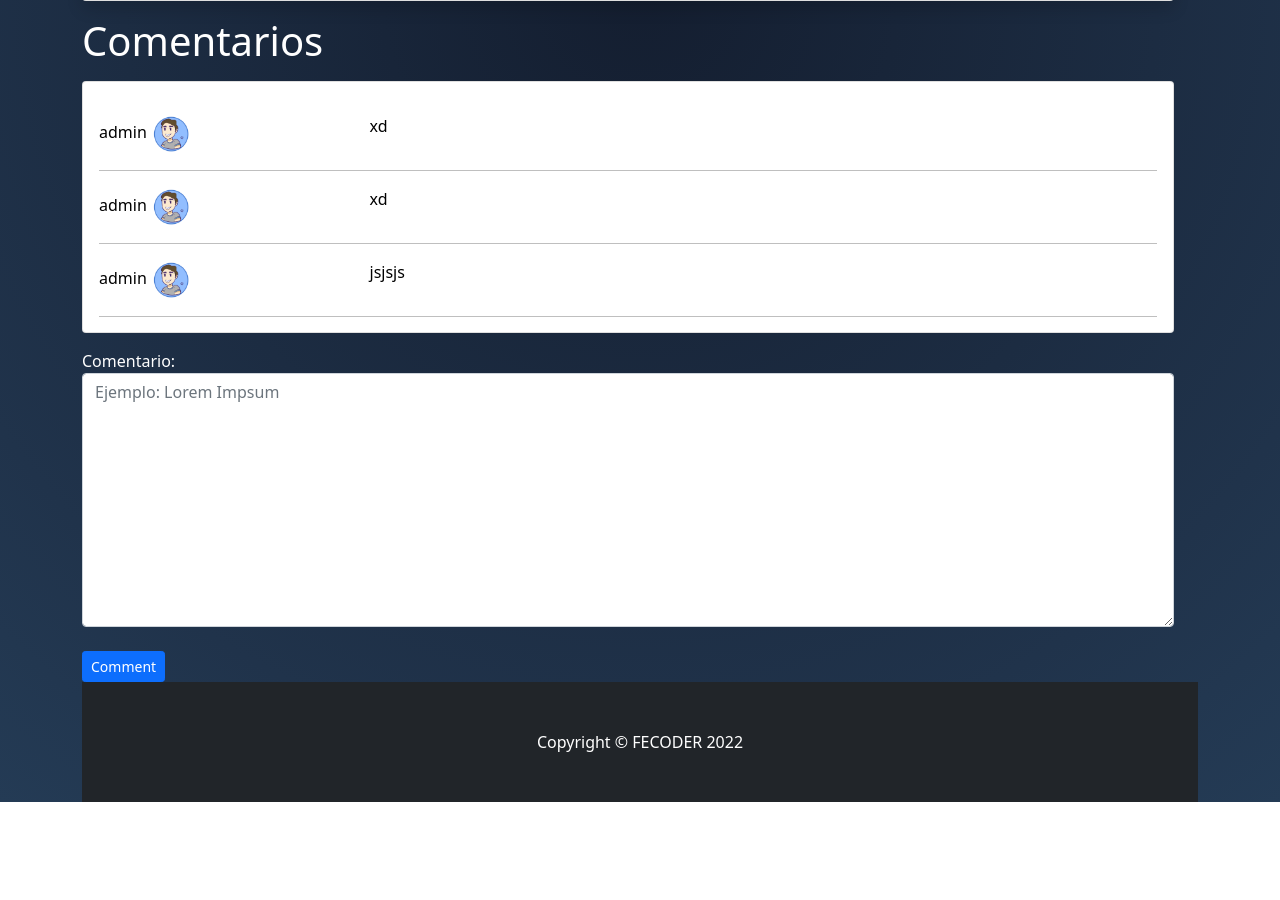
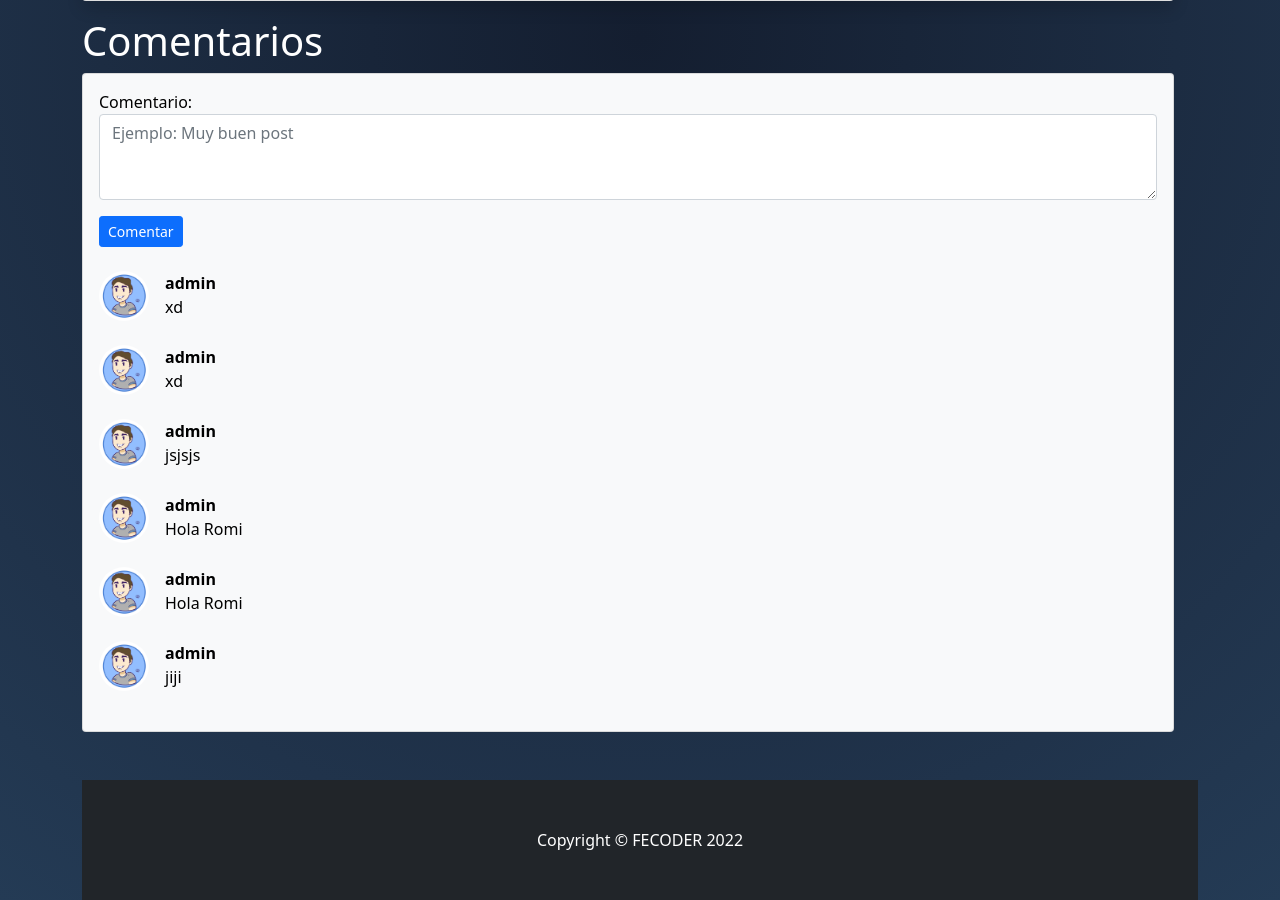
Before and after one commit to ShaditCuber/FECODER_APP, a Django app: page /verPost/1 in a window 1280 px wide. Shown: the part 826-1726 px from the top of the page. Before the commit the page ends 1628 px from the top, so only its background shows below. Run offline with Django 4.2, Linux system fonts and the light colour scheme; a user stored in the database is signed in; data comes from the database, SQL or seed files in the repository; both versions use the stored data as it was after the commit; some libraries are stand-ins or nearby versions.

Commit message:
Cambio en comentarios

```diff
--- /dev/null
+++ b/Chat/forms.py
@@ -0,0 +1,6 @@
+from django import forms
+
+
+class MensajeForm(forms.Form):
+    texto = forms.CharField( widget=forms.TextInput
+                            (attrs={'class': 'flex-1 mr-3', 'placeholder': 'Escribe un mensaje','type':'text'}))
--- a/Chat/templates/Chat/salas/salas.html
+++ b/Chat/templates/Chat/salas/salas.html
@@ -33,7 +33,7 @@
 
 
                     {% if not request.user.username == x.username%}
-                    <a href="{% url 'mensaje' x.id %}" class="px-5 py-3 block rounded-xl text-white bg-teal-600 hover:bg-teal-700 text-decoration-none">Chatear</a>
+                    <a href="{% url 'crearSala' x.id %}" class="px-5 py-3 block rounded-xl text-white bg-teal-600 hover:bg-teal-700 text-decoration-none">Chatear</a>
                     {% endif %}
 
                 </div>
--- a/Chat/urls.py
+++ b/Chat/urls.py
@@ -4,5 +4,6 @@ from .views import *
 urlpatterns = [
     path('', index, name='padre'),
     path('salas/', salas, name='salas'),
-    path('mensaje/<id>', mensaje, name='mensaje'),
+    path('enviarMensaje/<receptor>', enviarMensaje, name='enviarMensaje'),
+    path('crearSala/<id>', crearSala, name='crearSala'),
  ]
--- a/FECODER_APP/forms.py
+++ b/FECODER_APP/forms.py
@@ -13,8 +13,8 @@ class formularioPost(forms.Form):
     imagen_post = forms.ImageField(required=False)
 
 class edicionPost(forms.Form):
-    titulo_post = forms.CharField(widget=forms.TextInput(attrs={'class': 'form-control', 'placeholder': 'Ejemplo: Felipe'}))
-    subtitulo_post = forms.CharField(widget=forms.TextInput(attrs={'class': 'form-control', 'placeholder': 'Ejemplo: Tecnologia'}))
+    titulo_post = forms.CharField(widget=forms.TextInput(attrs={'class': 'form-control', 'placeholder': 'Ejemplo: Titulo'}))
+    subtitulo_post = forms.CharField(widget=forms.TextInput(attrs={'class': 'form-control', 'placeholder': 'Ejemplo: Subtitulo'}))
     contenido_post = forms.CharField(widget = CKEditorWidget())
     imagen_post = forms.ImageField(required=False)
 
@@ -27,7 +27,7 @@ class formularioContacto(forms.Form):
     mensaje = forms.CharField(widget=forms.Textarea(attrs={'class': 'form-control', 'placeholder': 'Ejemplo: Lorem Impsum '}))
 
 class formularioComentario(forms.Form):
-    comentario = forms.CharField(widget=forms.Textarea(attrs={'class': 'form-control', 'placeholder': 'Ejemplo: Lorem Impsum '}))
+    comentario = forms.CharField(widget=forms.Textarea(attrs={'class': 'form-control comentario', 'placeholder': 'Ejemplo: Muy buen post ', 'rows': '3'}))
 
 #Clases para login, registro y logout
 class LoginForm(AuthenticationForm):
--- a/FECODER_APP/templates/FECODER_APP/post/mostrarPost.html
+++ b/FECODER_APP/templates/FECODER_APP/post/mostrarPost.html
@@ -75,43 +75,46 @@
 
                 </div>
             </div>
-            {% if request.user.is_authenticated %}
-            <h1 style="color: white;">Comentarios</h1>
-            <div class="card my-3 dark">
-                <div style="height: 250px; overflow-y: scroll; " class="card-body">
-                    {% for comment in comentario %}
-                    <p class="text-justify">
-                    <div class="row">
-                        <div class="col-md-3">
-                            {{ comment.usuario_comentario }}
-                            <img style="height: 40px;" src="/media/avatars/{{comment.usuario_comentario.username}}.png " alt="">
-                        </div>
-                        <div class="col-md-9">
-                            {{ comment.comentario }}
-                        </div>
-                    </div>
-                    <hr>
-                    </p>
-                    {% endfor %}
-                </div>
-            </div>
-            {% endif %}
+
+
+
+
 
         </div>
 
 
-          {% if request.user.is_authenticated %}
-          <form method="POST" action="{% url 'verPost' post.id %}" style="color: white;">
-            {% csrf_token %}
-            {{ form_comentario}}
-            <br>
-            <input class="btn btn-primary btn-sm" type="submit" value="Comment">
-        </form>
+        {% if request.user.is_authenticated %}
+        <h1 style="color: white;">Comentarios</h1>
+          <section class="mb-5">
+            <div class="card bg-light">
+                <div class="card-body" >
+                    <!-- Comment form-->
+                    <form class="mb-4" method="POST" action="{% url 'verPost' post.id %}">
+                        {% csrf_token %}
 
-          {% endif %}
+                        {{ form_comentario.as_p}}
 
+                        <input class="btn btn-primary btn-sm" type="submit" value="Comentar">
+                    </form>
+                    <!-- Comment with nested comments-->
 
+                    <!-- Single comment-->
+                    {% for comment in comentario %}
+                    <div class="d-flex">
+                        <div class="flex-shrink-0"><img class="rounded-circle" style="height: 50px;" src="/media/avatars/{{comment.usuario_comentario.username}}.png " alt="..."></div>
+                        <div class="ms-3">
 
+                            <div class="fw-bold">{{ comment.usuario_comentario }}</div>
+                            {{ comment.comentario }}
+
+                        </div>
+                    </div>
+                    <br>
+                    {% endfor %}
+                </div>
+            </div>
+        </section>
+        {% endif %}
 
 
     </div>
--- a/FECODER_APP/views.py
+++ b/FECODER_APP/views.py
@@ -322,7 +322,8 @@ def comentarPost(request,post):
     if request.method == 'POST':
         form = formularioComentario(request.POST)
         if form.is_valid():
-
+            comentario = form.cleaned_data['comentario']
+            Comentario(post_comentario=post,usuario_comentario=request.user,comentario=comentario,fecha_comentario=datetime.now()).save()
             return
     else:
 
```
Also changed, not shown: Chat/models.py (+12 -2 lines), Chat/templates/Chat/salas/sala.html (+9 -18 lines), Chat/views.py (+20 -16 lines), db.sqlite3, media/avatars/Felipe1.png (added), media/avatars/admin.png (added).
